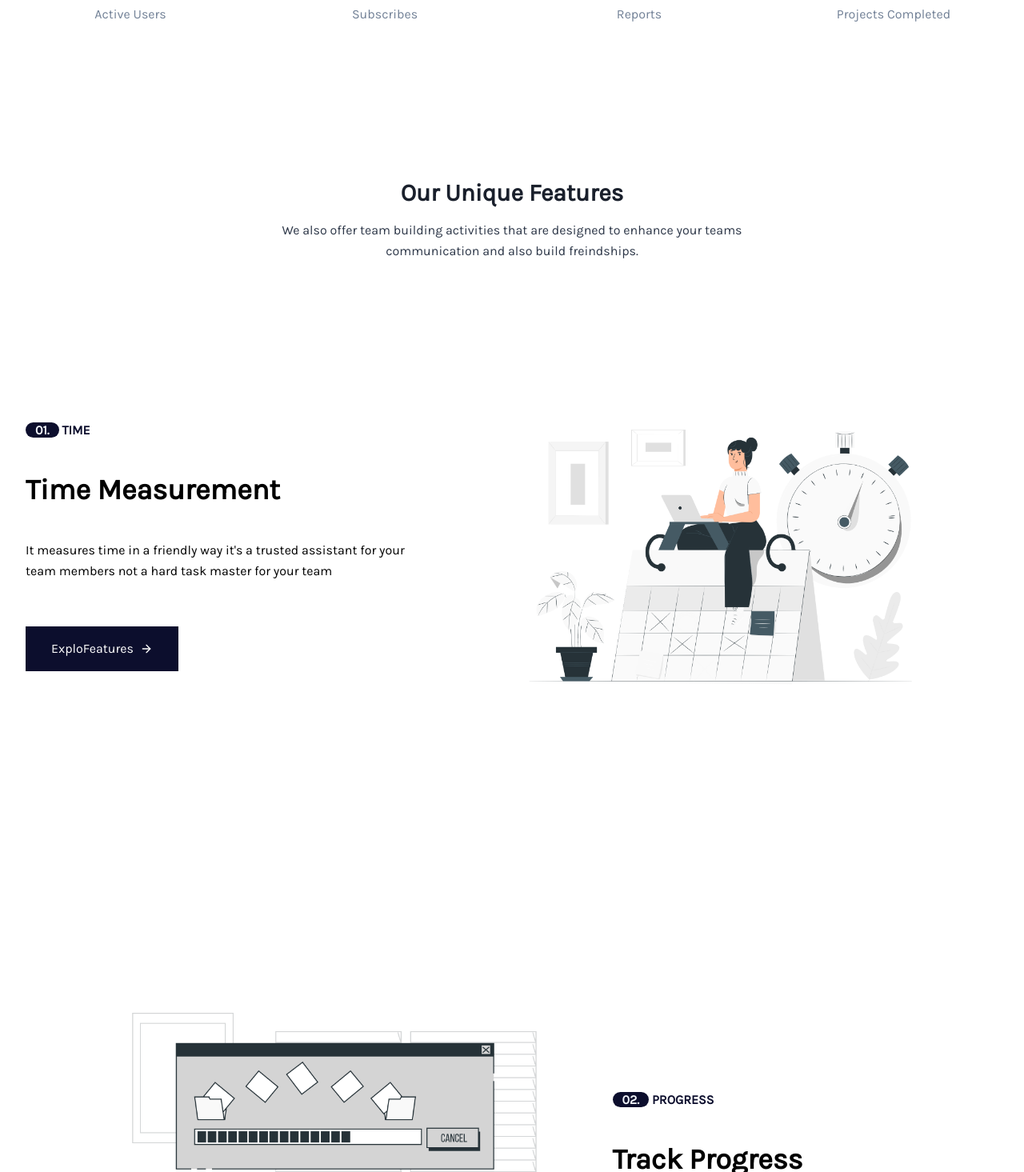
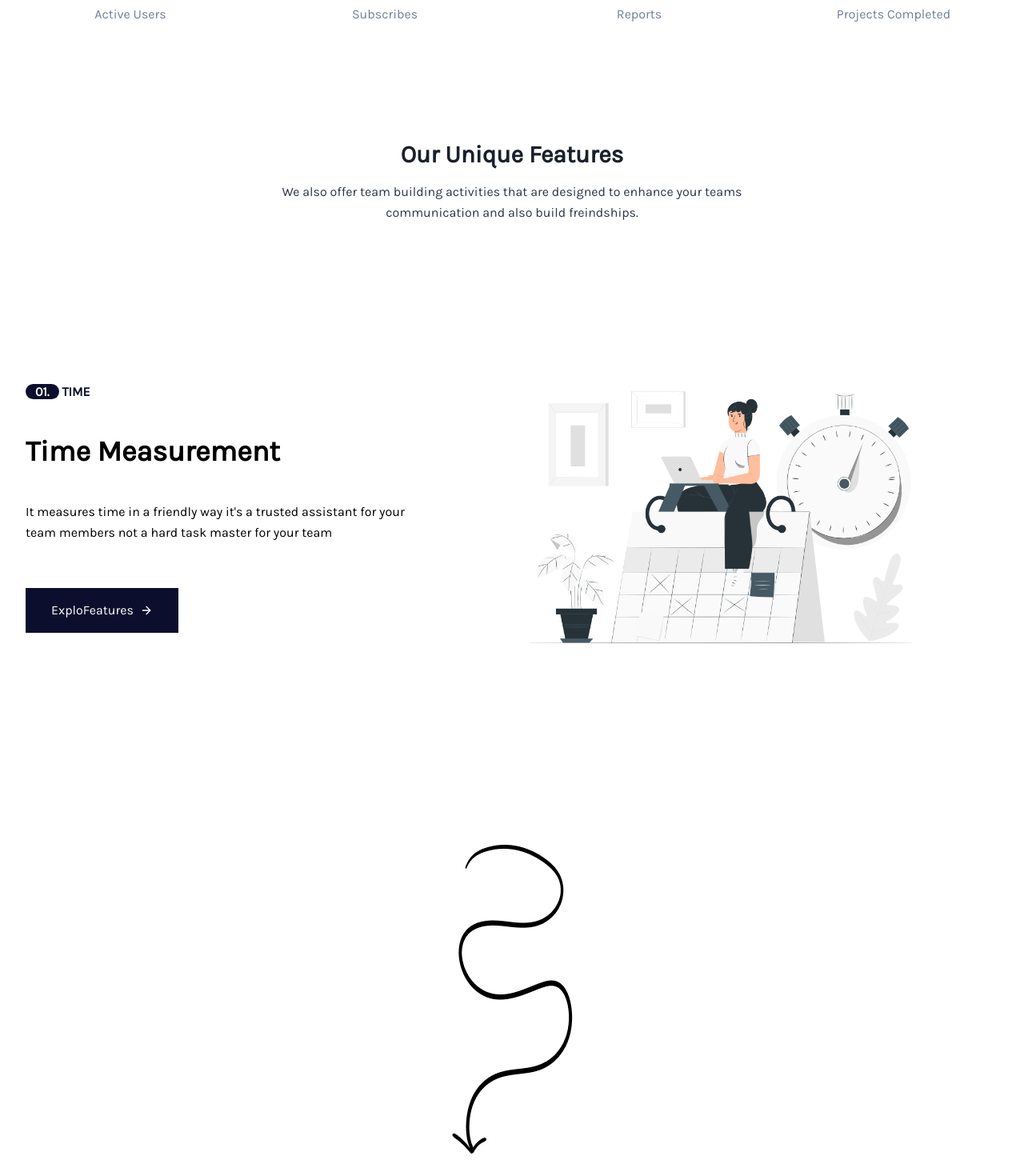
Before and after one commit to Emilsone/old-trackee-page, a Vue app: page / in a window 1280 px wide. Shown: the part 1185-2650 px from the top of the page at 80% size. Built offline with nearby package versions, Linux system fonts and the light colour scheme.

Commit message:
add image

```diff
--- /dev/null
+++ b/src/components/mainpage/Arrow.vue
@@ -0,0 +1,16 @@
+<template>
+  <section class="text-gray-600 body-font">
+    <div class="container px-5 mx-auto flex flex-wrap">
+      <div class="lg:w-2/3 mx-auto">
+        <div class="flex flex-wrap w-full px-10 ">
+          <img alt="gallery" class="mx-auto" src="@/assets/arrow-1.png" />
+        </div>
+      </div>
+    </div>
+  </section>
+</template>
+<script>
+export default {
+  name: "Arrow",
+};
+</script>
--- a/src/components/mainpage/FeaturePage.vue
+++ b/src/components/mainpage/FeaturePage.vue
@@ -1,6 +1,6 @@
 <template>
   <section class="body-font">
-    <div class="container px-5 py-24 mx-auto">
+    <div class="container px-5 py-12 mx-auto">
       <div class="text-center">
         <h1
           class="sm:text-3xl text-2xl font-bold title-font text-gray-900 mb-4"
@@ -78,7 +78,11 @@
       </div>
     </div>
 
-    <div class="md:py-4 py-12">
+    <div>
+      <Arrow />
+    </div>
+
+    <div class="md:py-4 py-4">
       <div
         class="
           container
@@ -211,8 +215,12 @@
   </section>
 </template>
 <script>
+import Arrow from "@/components/mainpage/Arrow.vue";
 export default {
   name: "Feature",
+  components:{
+    Arrow
+  }
 };
 </script>
 <style scoped>
--- a/src/views/Home.vue
+++ b/src/views/Home.vue
@@ -3,6 +3,7 @@
     <TheHeader />
     <hero />
     <Report />
+    <!-- <Arrow /> -->
     <FeaturePage />
     <SchedulePage />
     <PricingPage />
@@ -15,6 +16,7 @@
 import TheHeader from "@/components/mainpage/TheHeader.vue";
 import Hero from "@/components/mainpage/Hero.vue";
 import Report from "@/components/mainpage/Report.vue";
+// import Arrow from "@/components/mainpage/Arrow.vue";
 import FeaturePage from "@/components/mainpage/FeaturePage.vue";
 import SchedulePage from "@/components/mainpage/SchedulePage.vue";
 import PricingPage from "@/components/mainpage/PricingPage.vue";
@@ -26,6 +28,7 @@ export default {
     TheHeader,
     Hero,
     Report,
+    // Arrow,
     FeaturePage,
     SchedulePage,
     PricingPage,
```
Also changed, not shown: src/assets/arrow-1.png (added), src/assets/arrow.png (added).
